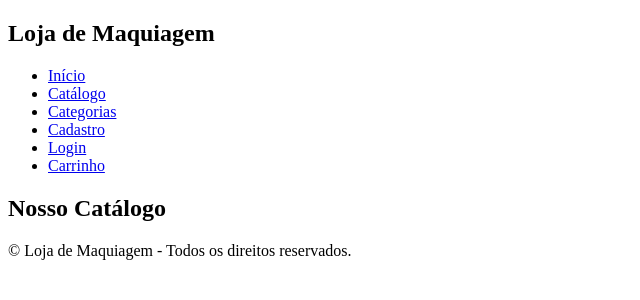
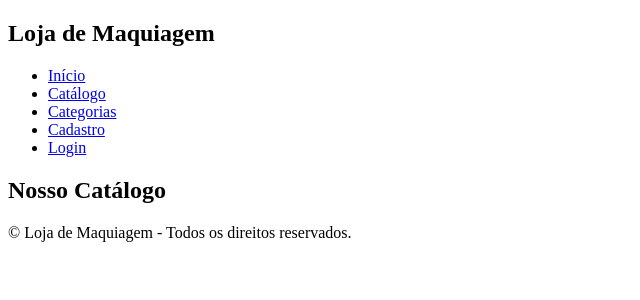
Before and after one commit to Maria-Touzo/loja_maquiagem, a Flask app: page /catalogo in a window 1280 px wide. Shown: the top 300 px of the page, without its empty margins (0-640 px from the left). Run offline with Flask 3, Linux system fonts and the light colour scheme; data that the repository does not hold is empty.

```diff
--- a/templates/base.html
+++ b/templates/base.html
@@ -24,7 +24,6 @@
                     <li><a href="{{ url_for('login') }}">Login</a></li>
                 {% endif %}
 
-                <li><a href="{{ url_for('carrinho') }}">Carrinho</a></li>
             </ul>
         </nav>
     </header>
```
